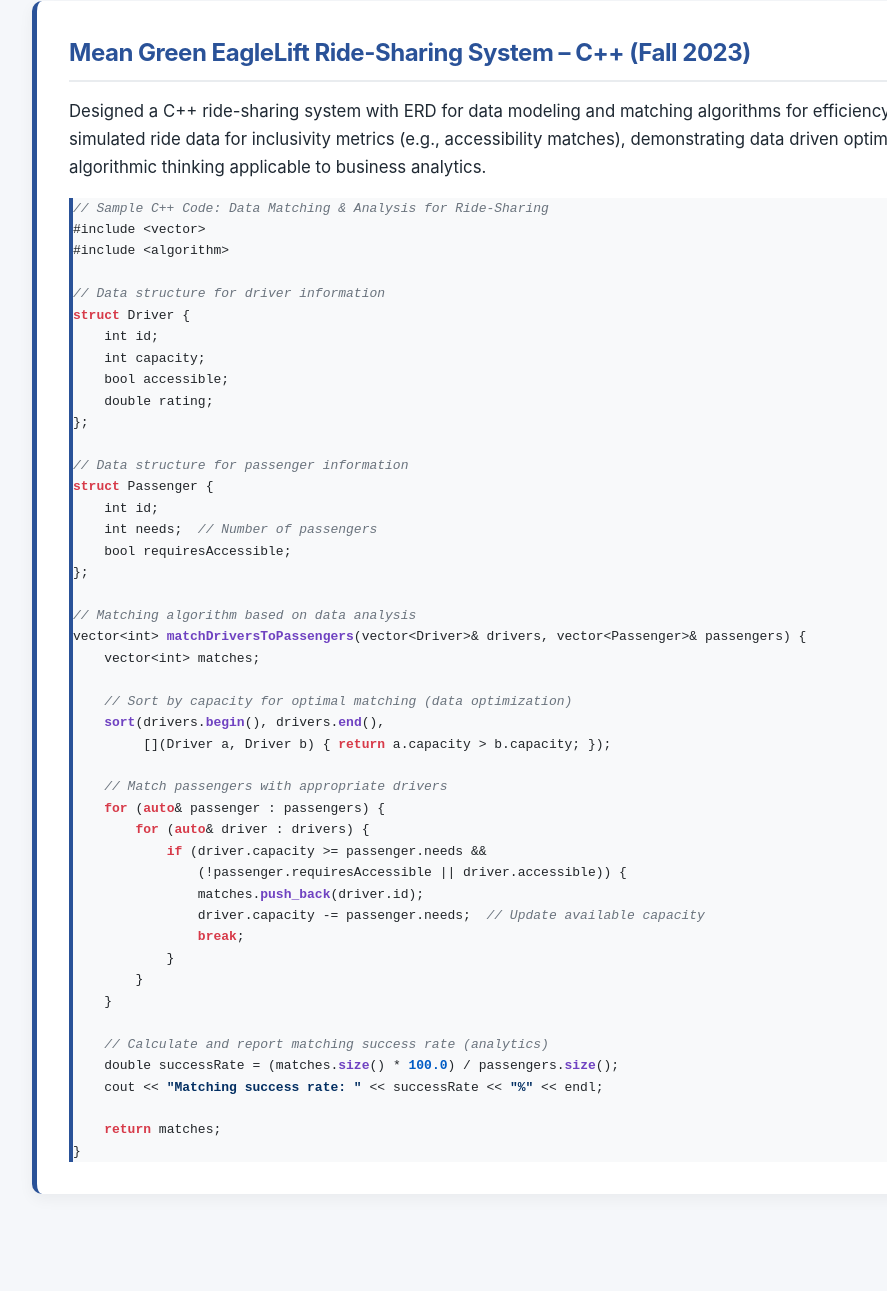
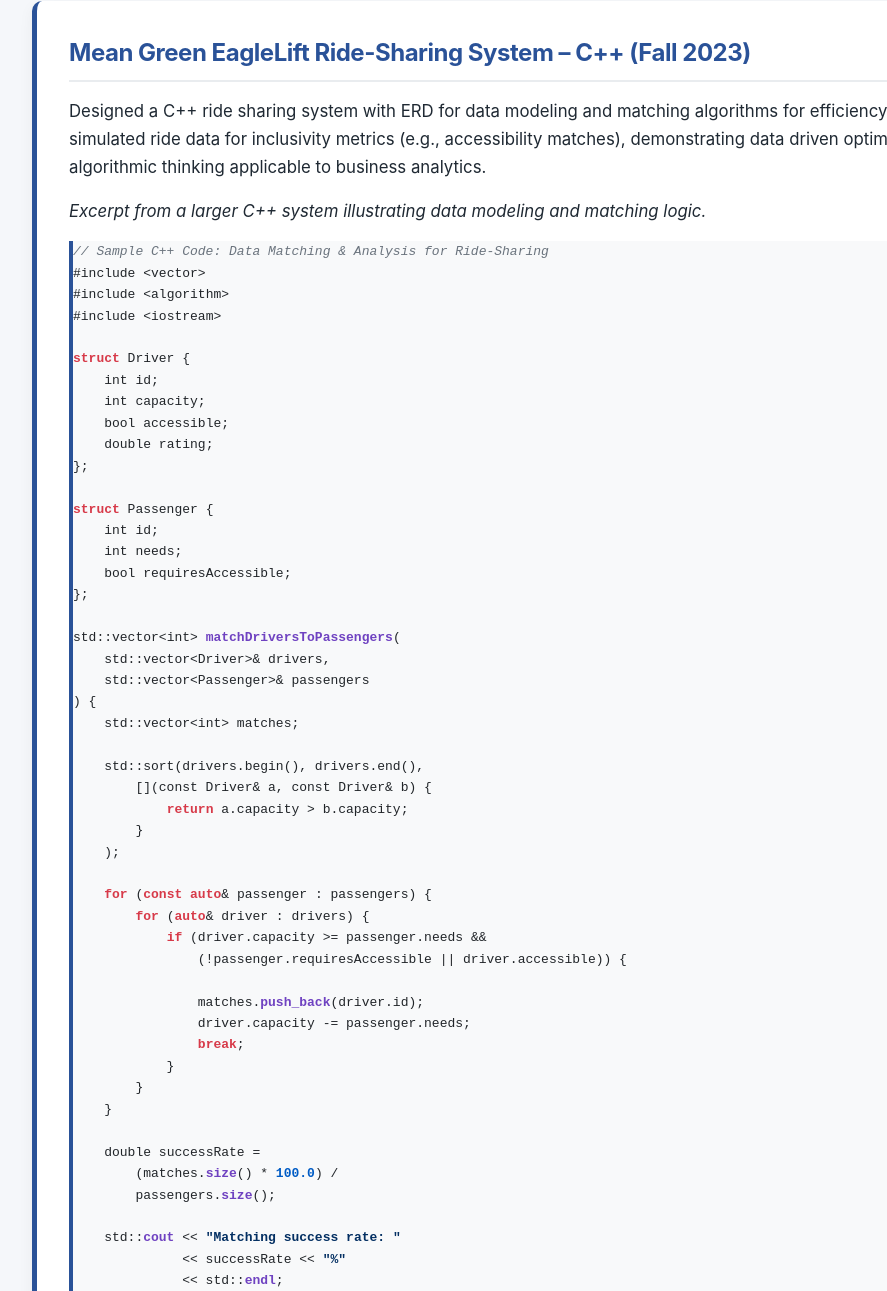
Before and after one commit to HemanthD916/brg-data-analytics-intern-portfolio, a website: page index.html in a window 1280 px wide. Shown: the part 6632-7923 px from the top of the page, without its empty margins (90-977 px from the left). Drawn offline with Linux system fonts and the light colour scheme.

Commit message:
Update index.html

```diff
--- a/index.html
+++ b/index.html
@@ -317,14 +317,18 @@ topSegments &lt;- salesBySegment[<span class="function">order</span>(-Total_Sale
         </div>
 
         <div class="project">
-            <h3>Mean Green EagleLift Ride-Sharing System – C++ (Fall 2023)</h3>
-            <p>Designed a C++ ride-sharing system with ERD for data modeling and matching algorithms for efficiency. Analyzed simulated ride data for inclusivity metrics (e.g., accessibility matches), demonstrating data driven optimization and algorithmic thinking applicable to business analytics.</p>
+        <h3>Mean Green EagleLift Ride-Sharing System – C++ (Fall 2023)</h3>
+        <p>Designed a C++ ride sharing system with ERD for data modeling and matching algorithms for efficiency. Analyzed simulated ride data for inclusivity metrics (e.g., accessibility matches), demonstrating data driven optimization and algorithmic thinking applicable to business analytics.</p>
 
-            <pre><code><span class="comment">// Sample C++ Code: Data Matching & Analysis for Ride-Sharing</span>
+
+        <p><em>Excerpt from a larger C++ system illustrating data modeling and matching logic.</em></p>
+
+
+        <pre><code><span class="comment">// Sample C++ Code: Data Matching & Analysis for Ride-Sharing</span>
 <span class="preprocessor">#include</span> &lt;vector&gt;
 <span class="preprocessor">#include</span> &lt;algorithm&gt;
+<span class="preprocessor">#include</span> &lt;iostream&gt;
 
-<span class="comment">// Data structure for driver information</span>
 <span class="keyword">struct</span> Driver {
     <span class="type">int</span> id;
     <span class="type">int</span> capacity;
@@ -332,40 +336,48 @@ topSegments &lt;- salesBySegment[<span class="function">order</span>(-Total_Sale
     <span class="type">double</span> rating;
 };
 
-<span class="comment">// Data structure for passenger information</span>
 <span class="keyword">struct</span> Passenger {
     <span class="type">int</span> id;
-    <span class="type">int</span> needs;  <span class="comment">// Number of passengers</span>
+    <span class="type">int</span> needs;
     <span class="type">bool</span> requiresAccessible;
 };
 
-<span class="comment">// Matching algorithm based on data analysis</span>
-vector&lt;<span class="type">int</span>&gt; <span class="function">matchDriversToPassengers</span>(vector&lt;Driver&gt;& drivers, vector&lt;Passenger&gt;& passengers) {
-    vector&lt;<span class="type">int</span>&gt; matches;
+std::vector&lt;<span class="type">int</span>&gt; <span class="function">matchDriversToPassengers</span>(
+    std::vector&lt;Driver&gt;& drivers,
+    std::vector&lt;Passenger&gt;& passengers
+) {
+    std::vector&lt;<span class="type">int</span>&gt; matches;
 
-    <span class="comment">// Sort by capacity for optimal matching (data optimization)</span>
-    <span class="function">sort</span>(drivers.<span class="function">begin</span>(), drivers.<span class="function">end</span>(),
-         [](Driver a, Driver b) { <span class="keyword">return</span> a.capacity &gt; b.capacity; });
+    std::sort(drivers.begin(), drivers.end(),
+        [](const Driver& a, const Driver& b) {
+            <span class="keyword">return</span> a.capacity &gt; b.capacity;
+        }
+    );
 
-    <span class="comment">// Match passengers with appropriate drivers</span>
-    <span class="keyword">for</span> (<span class="keyword">auto</span>& passenger : passengers) {
+    <span class="keyword">for</span> (<span class="keyword">const</span> <span class="keyword">auto</span>& passenger : passengers) {
         <span class="keyword">for</span> (<span class="keyword">auto</span>& driver : drivers) {
-            <span class="keyword">if</span> (driver.capacity &gt;= passenger.needs &amp;&amp;
+            <span class="keyword">if</span> (driver.capacity &gt;= passenger.needs &&
                 (!passenger.requiresAccessible || driver.accessible)) {
+
                 matches.<span class="function">push_back</span>(driver.id);
-                driver.capacity -= passenger.needs;  <span class="comment">// Update available capacity</span>
+                driver.capacity -= passenger.needs;
                 <span class="keyword">break</span>;
             }
         }
     }
 
-    <span class="comment">// Calculate and report matching success rate (analytics)</span>
-    <span class="type">double</span> successRate = (matches.<span class="function">size</span>() * <span class="number">100.0</span>) / passengers.<span class="function">size</span>();
-    cout &lt;&lt; <span class="string">"Matching success rate: "</span> &lt;&lt; successRate &lt;&lt; <span class="string">"%"</span> &lt;&lt; endl;
+    <span class="type">double</span> successRate =
+        (matches.<span class="function">size</span>() * <span class="number">100.0</span>) /
+        passengers.<span class="function">size</span>();
+
+    std::<span class="function">cout</span> &lt;&lt; <span class="string">"Matching success rate: "</span>
+              &lt;&lt; successRate &lt;&lt; <span class="string">"%"</span>
+              &lt;&lt; std::<span class="function">endl</span>;
 
     <span class="keyword">return</span> matches;
-}</code></pre>
-        </div>
+}
+</code></pre>
+    </div>
     </section>
 
     <section id="why-brg">
```
